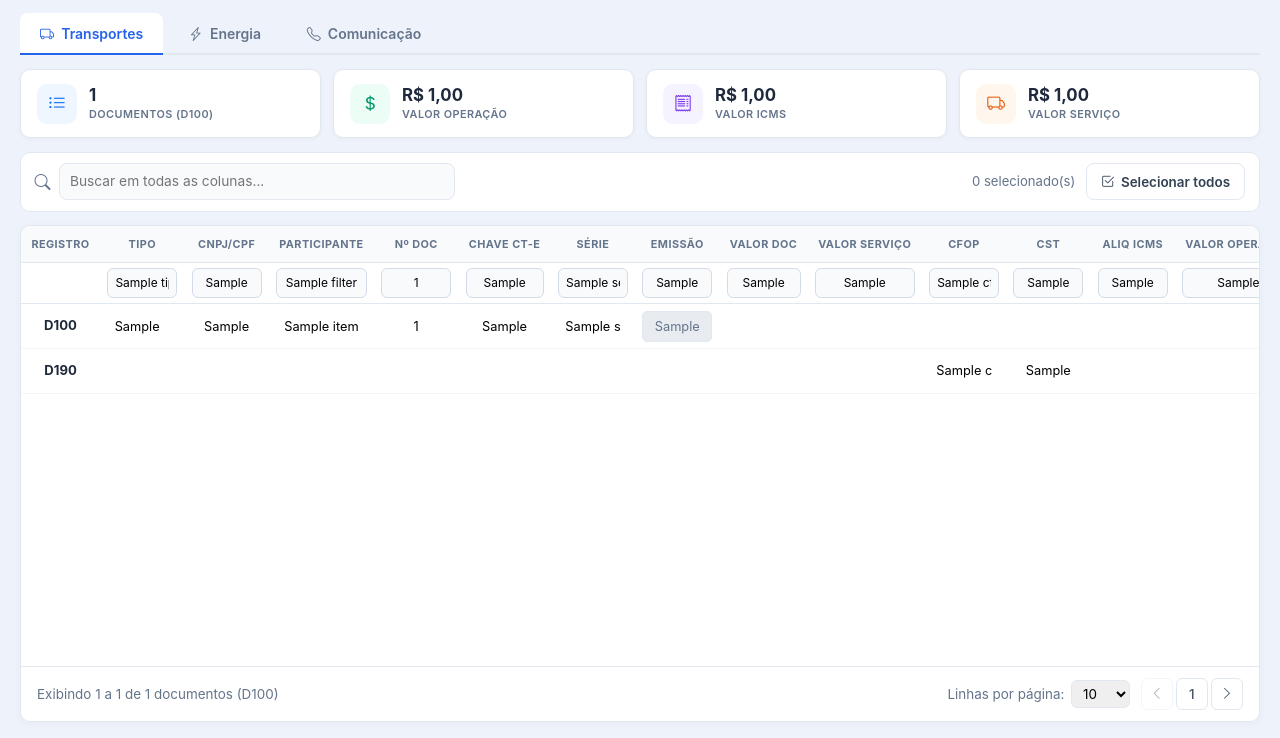
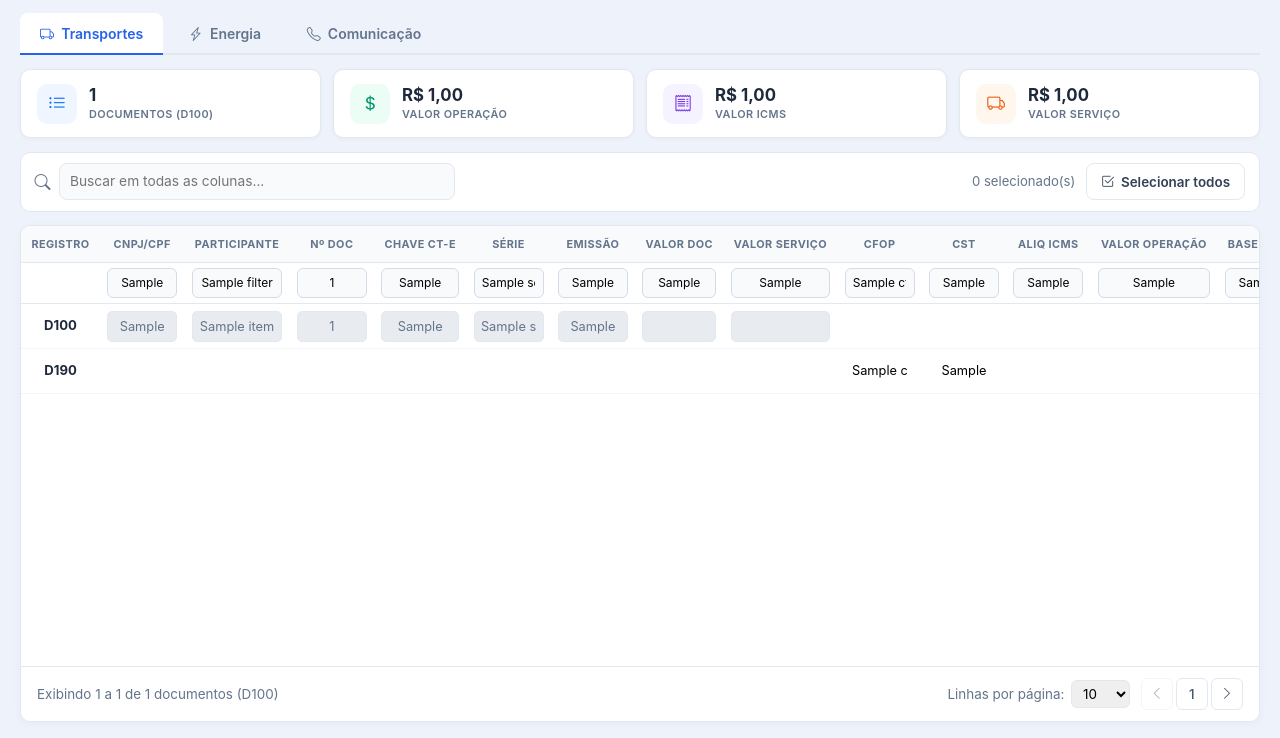
Before and after one commit to ThiagoRNV/Projeto-e-Credac, a Django app: template validacao/templates/outros_modelos/view_data.html in a window 1280 px wide. Shown: the part 62-800 px from the top of the page. Run offline with Django 5.2, Linux system fonts and the light colour scheme; the template is opened without the code that fills it: most values are stand-ins (such as "Sample title", 1, 10 or a date in 2020); parts of the project's set-up code (start-up, migrations or seed data) failed here and were passed over; some libraries are stand-ins or nearby versions.

Commit message:
Refactor(validacao): remoção do parâmetro tipo

```diff
--- a/validacao/static/js/view_data_cte.js
+++ b/validacao/static/js/view_data_cte.js
@@ -170,10 +170,10 @@
         return Array.from(document.querySelectorAll('.input_cells')).some(inputModificado);
     }
 
-    // Ordem dos .input_cells na linha do documento D100
+    // Ordem dos .input_cells na linha do documento D100 (sem coluna Tipo)
     const MAPA_INPUTS_D100 = [
-        ['tipo', 0], ['cnpj_cpf', 1], ['nome', 2], ['num_doc', 3],
-        ['chv_cte', 4], ['ser', 5], ['dt_doc', 6], ['vl_doc', 7], ['vl_serv', 8],
+        ['cnpj_cpf', 0], ['nome', 1], ['num_doc', 2],
+        ['chv_cte', 3], ['ser', 4], ['dt_doc', 5], ['vl_doc', 6], ['vl_serv', 7],
     ];
 
     // Ordem dos .input_cells na linha analítica D190
@@ -182,10 +182,10 @@
         ['vl_bc_icms', 4], ['vl_icms', 5], ['vl_red_bc', 6], ['cod_obs', 7],
     ];
 
-    // Ordem dos .input_cells na linha do documento C500 (Energia)
+    // Ordem dos .input_cells na linha do documento C500 (Energia, sem coluna Tipo)
     const MAPA_INPUTS_C500 = [
-        ['tipo', 0], ['cnpj_cpf', 1], ['nome', 2], ['num_doc', 3],
-        ['chv_doce', 4], ['ser', 5], ['dt_doc', 6], ['vl_doc', 7], ['vl_forn', 8],
+        ['cnpj_cpf', 0], ['nome', 1], ['num_doc', 2],
+        ['chv_doce', 3], ['ser', 4], ['dt_doc', 5], ['vl_doc', 6], ['vl_forn', 7],
     ];
 
     // Ordem dos .input_cells na linha analítica C590 (Energia)
@@ -195,10 +195,10 @@
         ['vl_red_bc', 8], ['cod_obs', 9],
     ];
 
-    // Ordem dos .input_cells na linha do documento D500 (Comunicação)
+    // Ordem dos .input_cells na linha do documento D500 (Comunicação, sem coluna Tipo)
     const MAPA_INPUTS_D500 = [
-        ['tipo', 0], ['cnpj_cpf', 1], ['nome', 2], ['num_doc', 3],
-        ['ser', 4], ['dt_doc', 5], ['vl_doc', 6], ['vl_serv', 7],
+        ['cnpj_cpf', 0], ['nome', 1], ['num_doc', 2],
+        ['ser', 3], ['dt_doc', 4], ['vl_doc', 5], ['vl_serv', 6],
     ];
 
     // Ordem dos .input_cells na linha analítica D590 (Comunicação)
--- a/validacao/templates/outros_modelos/view_data.html
+++ b/validacao/templates/outros_modelos/view_data.html
@@ -241,7 +241,6 @@
         <thead>
           <tr>
             <th class='text-center'>Registro</th>
-            <th class='text-center'>Tipo</th>
             <th class='text-center'>CNPJ/CPF</th>
             <th class='text-center'>Participante</th>
             <th class='text-center'>Nº Doc</th>
@@ -261,7 +260,6 @@
           </tr>
           <tr class="filter-row">
             <th></th>
-            <th><input type="text" name="tipo" class="filter-input text-center" placeholder="Filtrar" value="{{ filters.tipo }}"></th>
             <th><input type="text" name="cnpj_cpf" class="filter-input text-center" placeholder="Filtrar" value="{{ filters.cnpj_cpf }}"></th>
             <th><input type="text" name="nome" class="filter-input text-center" placeholder="Filtrar" value="{{ filters.nome }}"></th>
             <th><input type="text" name="num_doc" class="filter-input text-center" placeholder="Filtrar" value="{{ filters.num_doc }}"></th>
@@ -287,23 +285,14 @@
                 data-cod-part="{{ doc.cod_part|default_if_none:'' }}"
                 data-d100-id="{{ doc.d100_id }}">
                 <td class='text-center'><strong><span class="vd-badge vd-badge-wip">{{ doc.reg|default:"D100" }}</span></strong></td>
-                <td>
-                    {% if somente_visualizacao %}
-                <span class="vd-tipo-badge {% if doc.tipo_nota|lower == 'entrada' %}entrada{% else %}saida{% endif %}">
-                    {{ doc.tipo_nota|default:"-" }}
-                </span>
-                    {% else %}
-                <input type="text" value="{{ doc.tipo_nota }}" class="input_cells" {% if somente_visualizacao %}readonly{% endif %}>
-                    {% endif %}
-                </td>
-                <td><input type="text" value="{{ doc.cnpj_cpf|default_if_none:'' }}" class="input_cells text-center" {% if somente_visualizacao %}readonly{% endif %}></td>
-                <td><input type="text" value="{{ doc.nome|default_if_none:'' }}" class="input_cells text-center" {% if somente_visualizacao %}readonly{% endif %}></td>
-                <td><input type="text" value="{{ doc.num_doc|default_if_none:'' }}" class="input_cells text-center" {% if somente_visualizacao %}readonly{% endif %}></td>
-                <td><input type="text" value="{{ doc.chv_cte|default_if_none:'' }}" class="input_cells text-center" {% if somente_visualizacao %}readonly{% endif %}></td>
-                <td><input type="text" value="{{ doc.ser|default_if_none:'' }}" class="input_cells text-center" {% if somente_visualizacao %}readonly{% endif %}></td>
+                <td><input type="text" value="{{ doc.cnpj_cpf|default_if_none:'' }}" class="input_cells text-center" {% if somente_visualizacao %}readonly{% endif %} readonly disabled></td>
+                <td><input type="text" value="{{ doc.nome|default_if_none:'' }}" class="input_cells text-center" {% if somente_visualizacao %}readonly{% endif %} readonly disabled></td>
+                <td><input type="text" value="{{ doc.num_doc|default_if_none:'' }}" class="input_cells text-center" {% if somente_visualizacao %}readonly{% endif %} readonly disabled></td>
+                <td><input type="text" value="{{ doc.chv_cte|default_if_none:'' }}" class="input_cells text-center" {% if somente_visualizacao %}readonly{% endif %} readonly disabled></td>
+                <td><input type="text" value="{{ doc.ser|default_if_none:'' }}" class="input_cells text-center" {% if somente_visualizacao %}readonly{% endif %} readonly disabled></td>
                 <td><input type="text" value="{{ doc.dt_doc|default_if_none:'' }}" class="input_cells text-center" readonly></td>
-                <td><input type="text" inputmode="decimal" value="{{ doc.vl_doc|default_if_none:'' }}" class="input_cells input-num text-center" {% if somente_visualizacao %}readonly{% endif %}></td>
-                <td><input type="text" inputmode="decimal" value="{{ doc.vl_serv|default_if_none:'' }}" class="input_cells input-num text-center" {% if somente_visualizacao %}readonly{% endif %}></td>
+                <td><input type="text" inputmode="decimal" value="{{ doc.vl_doc|default_if_none:'' }}" class="input_cells input-num text-center" {% if somente_visualizacao %}readonly{% endif %} readonly disabled></td>
+                <td><input type="text" inputmode="decimal" value="{{ doc.vl_serv|default_if_none:'' }}" class="input_cells input-num text-center" {% if somente_visualizacao %}readonly{% endif %} readonly disabled></td>
                 <td></td>
                 <td></td>
                 <td></td>
@@ -317,7 +306,6 @@
             {% for item in doc.d190s %}
             <tr class="vd-row-d190" data-d190-id="{{ item.d190_id }}">
                 <td class='text-center'><strong><span class="vd-badge vd-badge-done">{{ item.reg|default:"D190" }}</span></strong></td>
-                <td></td>
                 <td></td>
                 <td></td>
                 <td></td>
@@ -443,7 +431,6 @@
         <thead>
           <tr>
             <th class='text-center'>Registro</th>
-            <th class='text-center'>Tipo</th>
             <th class='text-center'>CNPJ/CPF</th>
             <th class='text-center'>Participante</th>
             <th class='text-center'>Nº Doc</th>
@@ -465,7 +452,6 @@
           </tr>
           <tr class="filter-row">
             <th></th>
-            <th><input type="text" name="en_tipo" class="filter-input text-center" placeholder="Filtrar" value="{{ filters_energia.tipo }}"></th>
             <th><input type="text" name="en_cnpj_cpf" class="filter-input text-center" placeholder="Filtrar" value="{{ filters_energia.cnpj_cpf }}"></th>
             <th><input type="text" name="en_nome" class="filter-input text-center" placeholder="Filtrar" value="{{ filters_energia.nome }}"></th>
             <th><input type="text" name="en_num_doc" class="filter-input text-center" placeholder="Filtrar" value="{{ filters_energia.num_doc }}"></th>
@@ -493,24 +479,14 @@
                 data-cod-part="{{ doc.cod_part|default_if_none:'' }}"
                 data-c500-id="{{ doc.c500_id }}">
                 <td class='text-center'><strong><span class="vd-badge vd-badge-wip">{{ doc.reg|default:"C500" }}</span></strong></td>
-                <td>
-                    {% if somente_visualizacao %}
-                <span class="vd-tipo-badge {% if doc.tipo_nota|lower == 'entrada' %}entrada{% else %}saida{% endif %}">
-                    {{ doc.tipo_nota|default:"-" }}
-                </span>
-                    {% else %}
-                <input type="text" value="{{ doc.tipo_nota }}" class="input_cells">
-                    {% endif %}
-                </td>
-                <td><input type="text" value="{{ doc.cnpj_cpf|default_if_none:'' }}" class="input_cells text-center" {% if somente_visualizacao %}readonly{% endif %}></td>
-                <td><input type="text" value="{{ doc.nome|default_if_none:'' }}" class="input_cells text-center" {% if somente_visualizacao %}readonly{% endif %}></td>
-                <td><input type="text" value="{{ doc.num_doc|default_if_none:'' }}" class="input_cells text-center" {% if somente_visualizacao %}readonly{% endif %}></td>
-                <td><input type="text" value="{{ doc.chv_doce }}" class="input_cells text-center" {% if somente_visualizacao %}readonly{% endif %}></td>
-                <td><input type="text" value="{{ doc.ser }}" class="input_cells text-center" {% if somente_visualizacao %}readonly{% endif %}></td>
+                <td><input type="text" value="{{ doc.cnpj_cpf|default_if_none:'' }}" class="input_cells text-center" {% if somente_visualizacao %}readonly{% endif %} readonly disabled></td>
+                <td><input type="text" value="{{ doc.nome|default_if_none:'' }}" class="input_cells text-center" {% if somente_visualizacao %}readonly{% endif %} readonly disabled></td>
+                <td><input type="text" value="{{ doc.num_doc|default_if_none:'' }}" class="input_cells text-center" {% if somente_visualizacao %}readonly{% endif %} readonly disabled></td>
+                <td><input type="text" value="{{ doc.chv_doce }}" class="input_cells text-center" {% if somente_visualizacao %}readonly{% endif %} readonly disabled></td>
+                <td><input type="text" value="{{ doc.ser }}" class="input_cells text-center" {% if somente_visualizacao %}readonly{% endif %} readonly disabled></td>
                 <td><input type="text" value="{{ doc.dt_doc|default_if_none:'' }}" class="input_cells text-center" readonly></td>
-                <td><input type="text" inputmode="decimal" value="{{ doc.vl_doc }}" class="input_cells input-num text-center" {% if somente_visualizacao %}readonly{% endif %}></td>
-                <td><input type="text" inputmode="decimal" value="{{ doc.vl_forn }}" class="input_cells input-num text-center" {% if somente_visualizacao %}readonly{% endif %}></td>
-                <td></td>
+                <td><input type="text" inputmode="decimal" value="{{ doc.vl_doc }}" class="input_cells input-num text-center" {% if somente_visualizacao %}readonly{% endif %} readonly disabled></td>
+                <td><input type="text" inputmode="decimal" value="{{ doc.vl_forn }}" class="input_cells input-num text-center" {% if somente_visualizacao %}readonly{% endif %} readonly disabled></td>
                 <td></td>
                 <td></td>
                 <td></td>
@@ -634,7 +610,6 @@
         <thead>
           <tr>
             <th class='text-center'>Registro</th>
-            <th class='text-center'>Tipo</th>
             <th class='text-center'>CNPJ/CPF</th>
             <th class='text-center'>Participante</th>
             <th class='text-center'>Nº Doc</th>
@@ -655,7 +630,6 @@
           </tr>
           <tr class="filter-row">
             <th></th>
-            <th><input type="text" name="com_tipo" class="filter-input text-center" placeholder="Filtrar" value="{{ filters_comunicacao.tipo }}"></th>
             <th><input type="text" name="com_cnpj_cpf" class="filter-input text-center" placeholder="Filtrar" value="{{ filters_comunicacao.cnpj_cpf }}"></th>
             <th><input type="text" name="com_nome" class="filter-input text-center" placeholder="Filtrar" value="{{ filters_comunicacao.nome }}"></th>
             <th><input type="text" name="com_num_doc" class="filter-input text-center" placeholder="Filtrar" value="{{ filters_comunicacao.num_doc }}"></th>
@@ -682,22 +656,13 @@
                 data-cod-part="{{ doc.cod_part|default_if_none:'' }}"
                 data-d500-id="{{ doc.d500_id }}">
                 <td class='text-center'><strong><span class="vd-badge vd-badge-wip">{{ doc.reg|default:"D500" }}</span></strong></td>
-                <td>
-                    {% if somente_visualizacao %}
-                <span class="vd-tipo-badge {% if doc.tipo_nota|lower == 'entrada' %}entrada{% else %}saida{% endif %}">
-                    {{ doc.tipo_nota|default:"-" }}
-                </span>
-                    {% else %}
-                <input type="text" value="{{ doc.tipo_nota }}" class="input_cells">
-                    {% endif %}
-                </td>
-                <td><input type="text" value="{{ doc.cnpj_cpf|default_if_none:'' }}" class="input_cells text-center" {% if somente_visualizacao %}readonly{% endif %}></td>
-                <td><input type="text" value="{{ doc.nome|default_if_none:'' }}" class="input_cells text-center" {% if somente_visualizacao %}readonly{% endif %}></td>
-                <td><input type="text" value="{{ doc.num_doc|default_if_none:'' }}" class="input_cells text-center" {% if somente_visualizacao %}readonly{% endif %}></td>
-                <td><input type="text" value="{{ doc.ser }}" class="input_cells text-center" {% if somente_visualizacao %}readonly{% endif %}></td>
+                <td><input type="text" value="{{ doc.cnpj_cpf|default_if_none:'' }}" class="input_cells text-center" {% if somente_visualizacao %}readonly{% endif %} readonly disabled></td>
+                <td><input type="text" value="{{ doc.nome|default_if_none:'' }}" class="input_cells text-center" {% if somente_visualizacao %}readonly{% endif %} readonly disabled></td>
+                <td><input type="text" value="{{ doc.num_doc|default_if_none:'' }}" class="input_cells text-center" {% if somente_visualizacao %}readonly{% endif %} readonly disabled></td>
+                <td><input type="text" value="{{ doc.ser }}" class="input_cells text-center" {% if somente_visualizacao %}readonly{% endif %} readonly disabled></td>
                 <td><input type="text" value="{{ doc.dt_doc|default_if_none:'' }}" class="input_cells text-center" readonly></td>
-                <td><input type="text" inputmode="decimal" value="{{ doc.vl_doc }}" class="input_cells input-num text-center" {% if somente_visualizacao %}readonly{% endif %}></td>
-                <td><input type="text" inputmode="decimal" value="{{ doc.vl_serv }}" class="input_cells input-num text-center" {% if somente_visualizacao %}readonly{% endif %}></td>
+                <td><input type="text" inputmode="decimal" value="{{ doc.vl_doc }}" class="input_cells input-num text-center" {% if somente_visualizacao %}readonly{% endif %} readonly disabled></td>
+                <td><input type="text" inputmode="decimal" value="{{ doc.vl_serv }}" class="input_cells input-num text-center" {% if somente_visualizacao %}readonly{% endif %} readonly disabled></td>
                 <td></td>
                 <td></td>
                 <td></td>
@@ -713,7 +678,6 @@
             {% for item in doc.d590s %}
             <tr class="vd-row-d190" data-d590-id="{{ item.d590_id }}" data-nome="{{ doc.nome|default_if_none:'' }}">
                 <td class='text-center'><strong><span class="vd-badge vd-badge-done">{{ item.reg|default:"D590" }}</span></strong></td>
-                <td></td>
                 <td></td>
                 <td></td>
                 <td></td>
@@ -782,6 +746,6 @@
 </div>
 
 <script src="https://cdn.jsdelivr.net/npm/bootstrap@5.3.2/dist/js/bootstrap.bundle.min.js"></script>
-<script src="{% static 'js/view_data_cte.js' %}?v=3.0"></script>
+<script src="{% static 'js/view_data_cte.js' %}?v=4.0"></script>
 </body>
 </html>
--- a/validacao/views/outros_modelos/dataframe.py
+++ b/validacao/views/outros_modelos/dataframe.py
@@ -46,7 +46,6 @@ class DataFrameServicos(View):
             return HttpResponse("Data SPED é obrigatória. Forneça o parâmetro data_sped no formato YYYY-MM-DD.", status=400)
 
         filtros = {
-            'tipo': request.GET.get('tipo') or '',
             'cnpj_cpf': request.GET.get('cnpj_cpf') or '',
             'nome': request.GET.get('nome') or '',
             'num_doc': request.GET.get('num_doc') or '',
@@ -102,9 +101,6 @@ class DataFrameServicos(View):
         def like(val):
             return f"%{val}%"
 
-        if filtros['tipo']:
-            query_sped += " AND UPPER(CASE d.ind_oper WHEN '0' THEN 'Entrada' WHEN '1' THEN 'Saida' ELSE '---' END) LIKE UPPER(%s)"
-            params.append(like(filtros['tipo']))
         if filtros['cnpj_cpf']:
             query_sped += " AND UPPER(p.cnpj_cpf) LIKE UPPER(%s)"
             params.append(like(filtros['cnpj_cpf']))
@@ -214,7 +210,7 @@ class DataFrameServicos(View):
         # ------------------------------- Energia (C500 -> C590) ------------------------------- #
 
         campos_filtro_energia = [
-            'tipo', 'cnpj_cpf', 'nome', 'num_doc', 'chv_doce', 'ser', 'dt_doc',
+            'cnpj_cpf', 'nome', 'num_doc', 'chv_doce', 'ser', 'dt_doc',
             'cfop', 'cst_icms', 'aliq_icms', 'vl_opr', 'vl_bc_icms', 'vl_icms',
             'vl_bc_icms_st', 'vl_icms_st', 'vl_red_bc', 'vl_doc', 'vl_forn', 'cod_obs',
         ]
```
